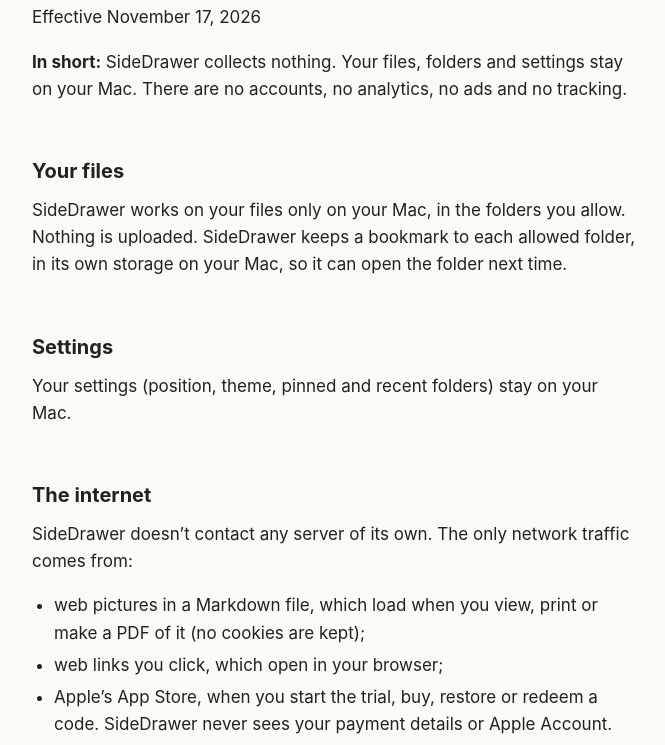
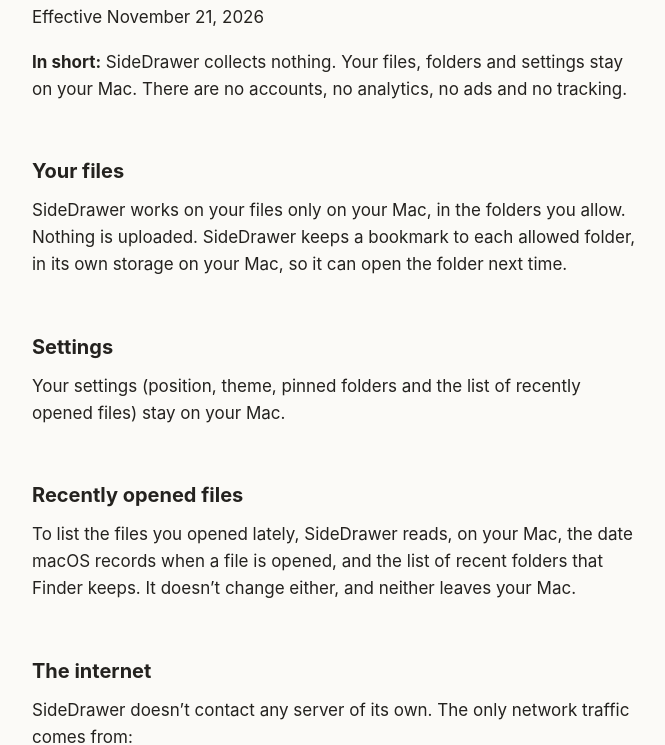
Before and after one commit to sidescoop-app/sidescoop-app.github.io, a plain HTML site: page drawer/privacy-policy.html in a window 1280 px wide. Shown: the part 78-823 px from the top of the page, without its empty margins (304-969 px from the left). Drawn offline with Linux system fonts and the light colour scheme.

Commit message:
SideDrawer: privacy policy covers Recently Opened
Says how the list of recently opened files is made (macOS's last-opened
dates and Finder's recent folders, read on the Mac, never sent anywhere).
Effective November 21, 2026.

Co-Authored-By: Claude Opus 5.5 <noreply@anthropic.com>

```diff
--- a/drawer/privacy-policy.html
+++ b/drawer/privacy-policy.html
@@ -46,14 +46,16 @@
 <body>
 <main>
 <h1>SideDrawer Privacy Policy</h1>
-<p class="date">Effective November 17, 2026</p>
+<p class="date">Effective November 21, 2026</p>
 <div class="short">
 <p><strong>In short:</strong> SideDrawer collects nothing. Your files, folders and settings stay on your Mac. There are no accounts, no analytics, no ads and no tracking.</p>
 </div>
 <h2>Your files</h2>
 <p>SideDrawer works on your files only on your Mac, in the folders you allow. Nothing is uploaded. SideDrawer keeps a bookmark to each allowed folder, in its own storage on your Mac, so it can open the folder next time.</p>
 <h2>Settings</h2>
-<p>Your settings (position, theme, pinned and recent folders) stay on your Mac.</p>
+<p>Your settings (position, theme, pinned folders and the list of recently opened files) stay on your Mac.</p>
+<h2>Recently opened files</h2>
+<p>To list the files you opened lately, SideDrawer reads, on your Mac, the date macOS records when a file is opened, and the list of recent folders that Finder keeps. It doesn’t change either, and neither leaves your Mac.</p>
 <h2>The internet</h2>
 <p>SideDrawer doesn’t contact any server of its own. The only network traffic comes from:</p>
 <ul>
```
